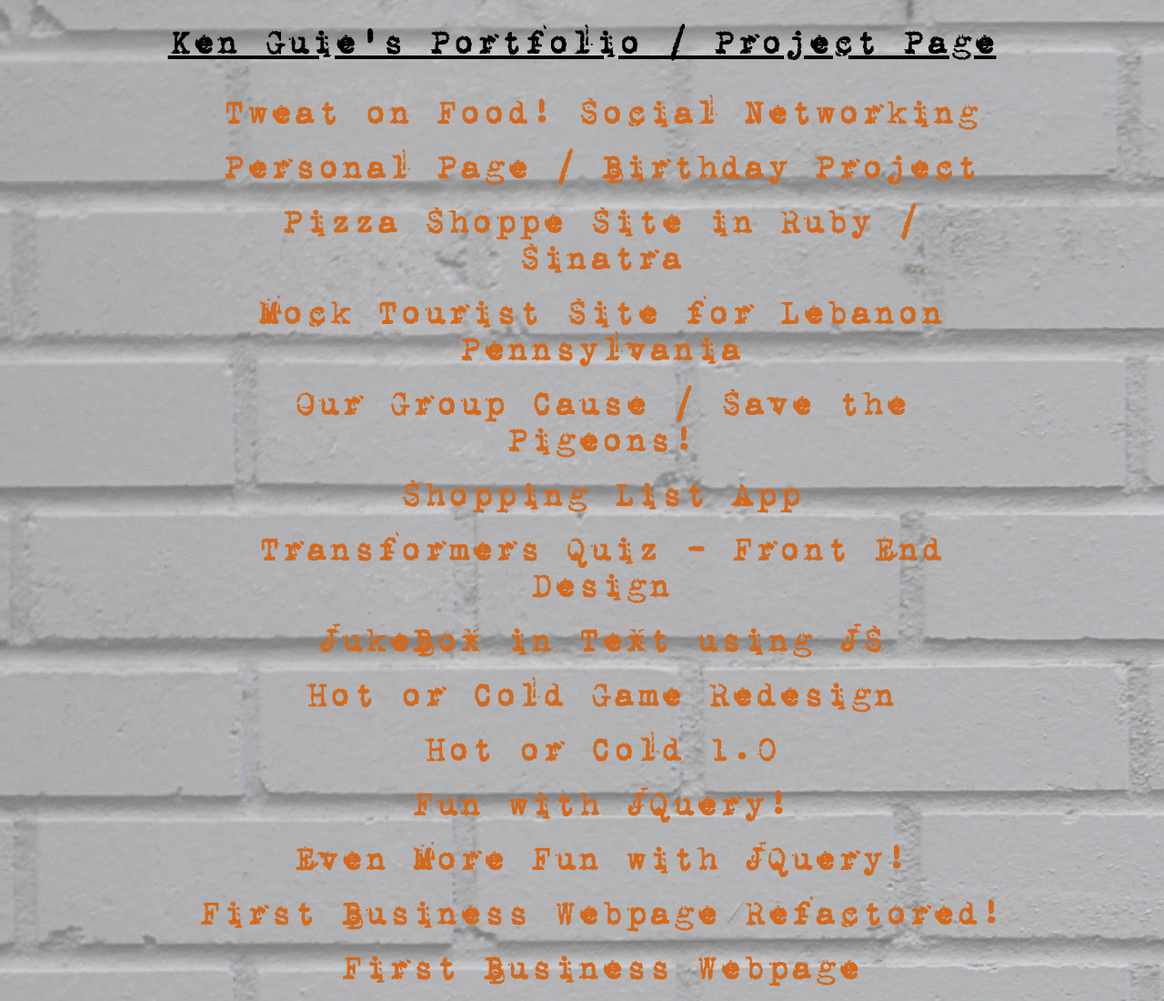
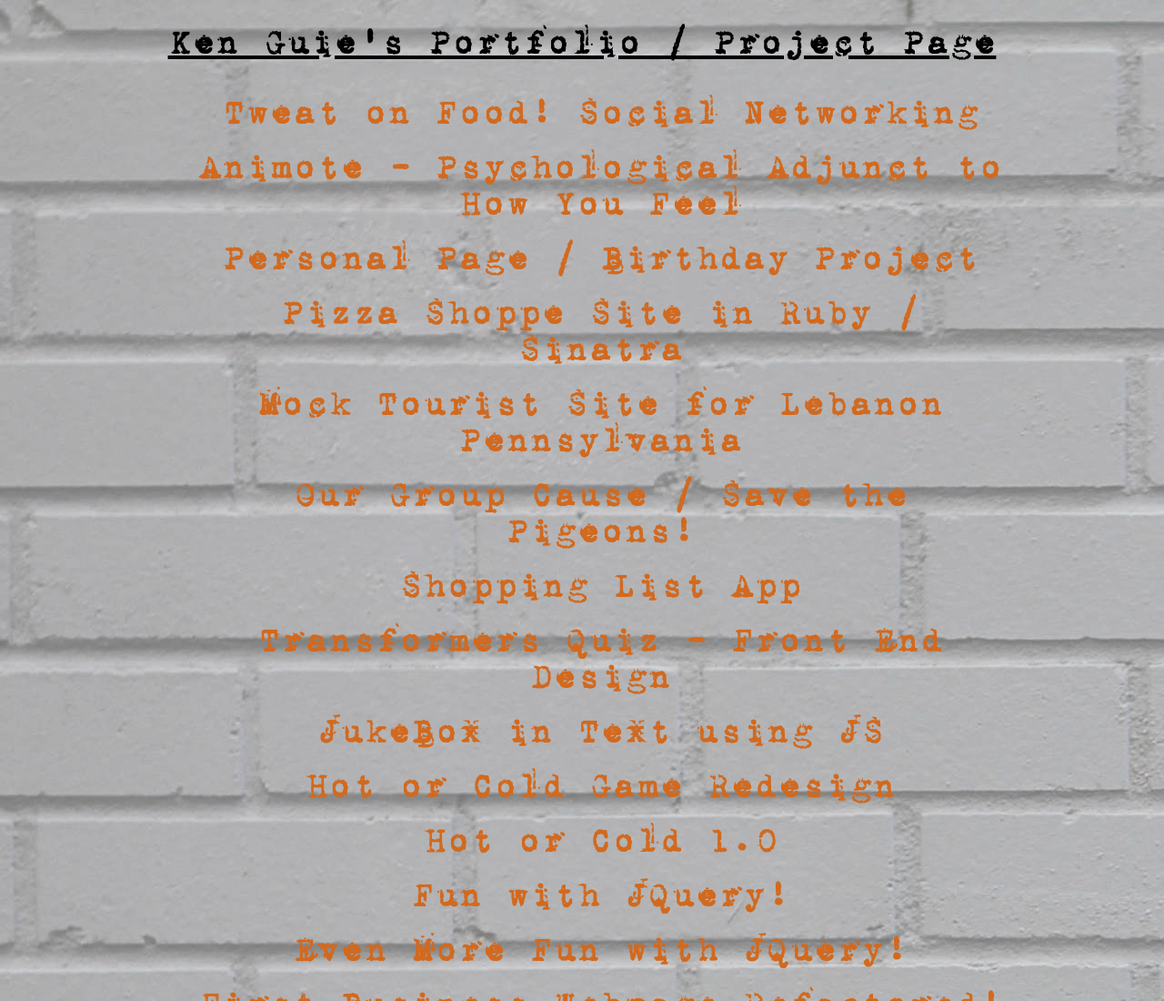
Before and after one commit to kenguie/portfolioPage, a plain HTML site: page index.html in a window 1280 px wide. Shown: the top 1100 px of the page at 91% size. Drawn offline with Linux system fonts and the light colour scheme.

Commit message:
forgot to add animote

```diff
--- a/index.html
+++ b/index.html
@@ -20,6 +20,7 @@
     <ul>
 
         <li><a href="http://tweatonfood.herokuapp.com/">Tweat on Food! Social Networking</a></li>
+        <li><a href="http://animote.herokuapp.com/">Animote - Psychological Adjunct to How You Feel</a></li>
         <li><a href="http://nyhunter77.github.io/BdayPject/">Personal Page / Birthday Project</a></li>
         <li><a href="http://pizzashoppe.herokuapp.com//">Pizza Shoppe Site in Ruby / Sinatra</a></li>
         <li><a href="http://nyhunter77.github.io/lebanon_travel/">Mock Tourist Site for Lebanon Pennsylvania</a></li>
```
